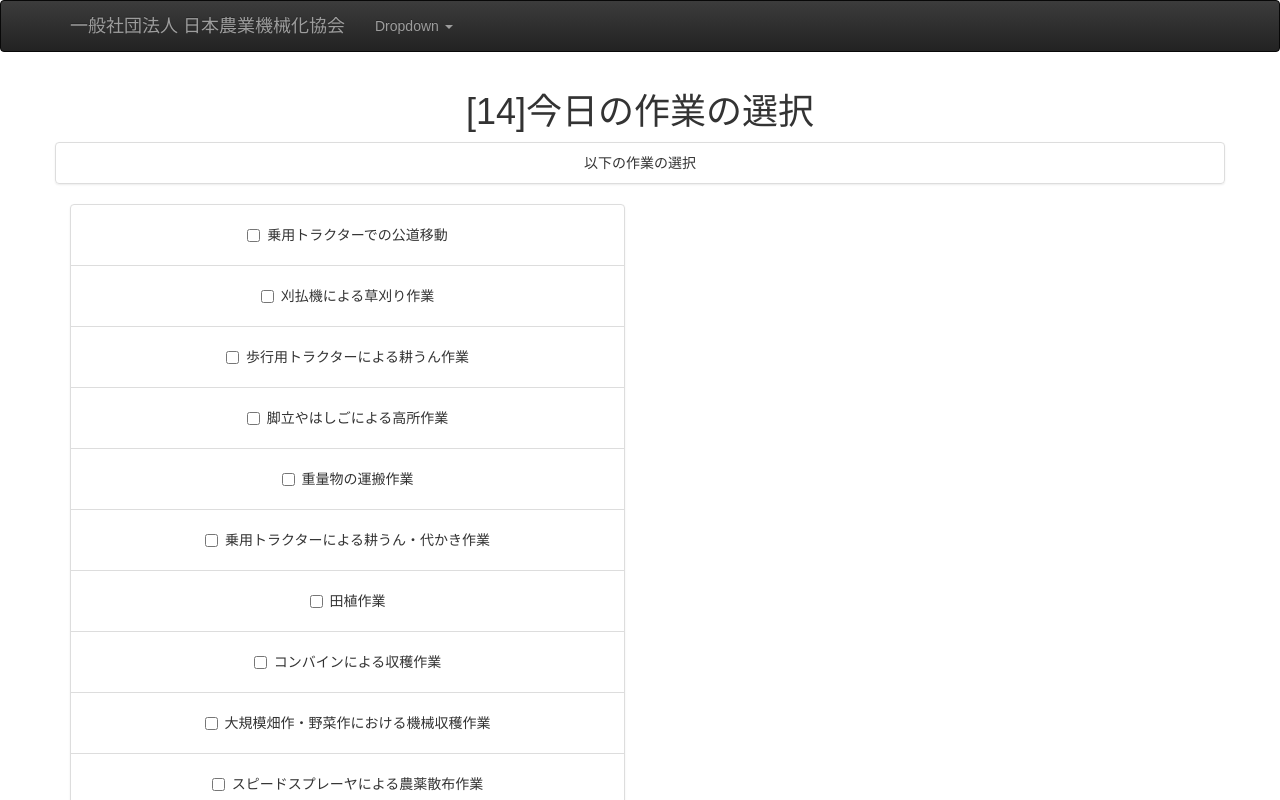
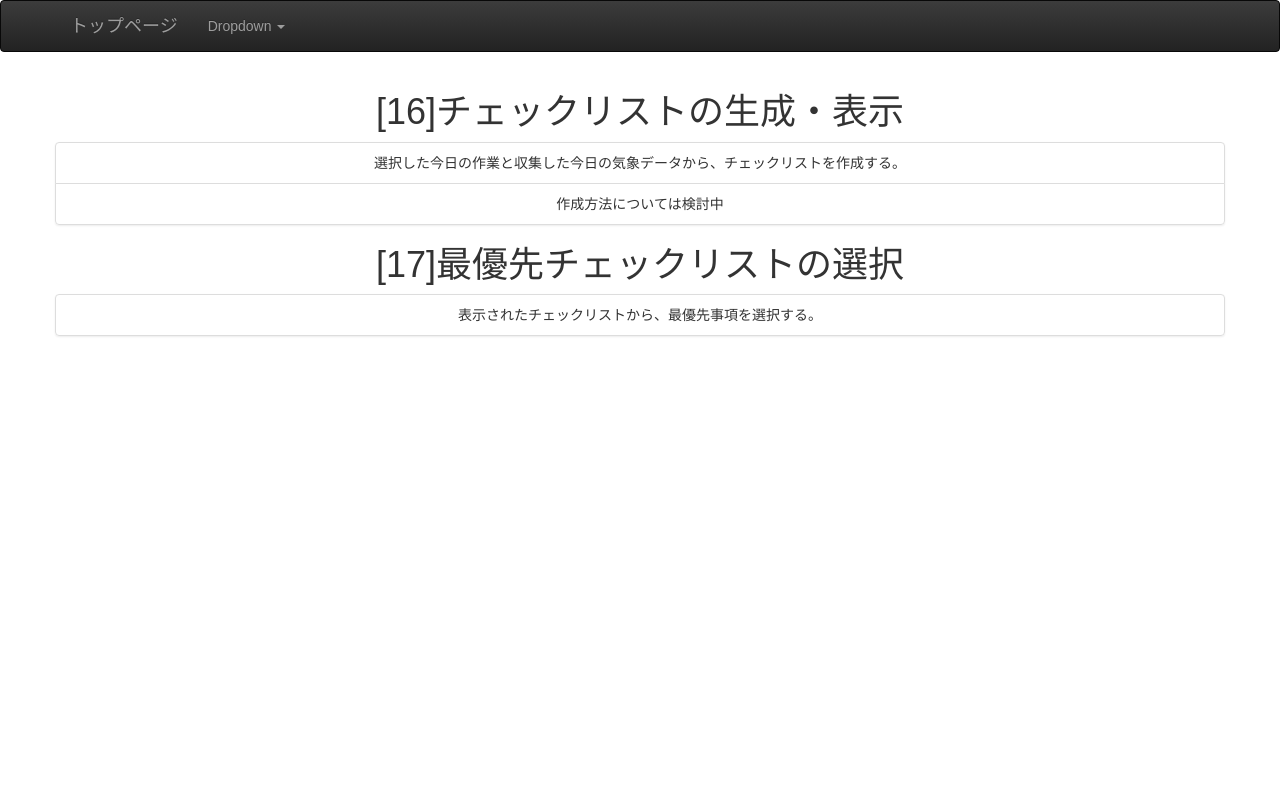
Before and after one commit to ko-aoki/react-template, a React (Create React App) app: page /checkList in a window 1280 px wide. Shown: the top 800 px of the page. Built offline with nearby package versions, Linux system fonts and the light colour scheme.

Commit message:
redux適用

```diff
--- a/package.json
+++ b/package.json
@@ -7,7 +7,10 @@
     "react": "^16.0.0",
     "react-bootstrap": "^0.31.3",
     "react-dom": "^16.0.0",
-    "react-scripts": "1.0.14"
+    "react-redux": "^5.0.6",
+    "react-router-dom": "^4.2.2",
+    "react-scripts": "1.0.14",
+    "redux": "^3.7.2"
   },
   "scripts": {
     "start": "react-scripts start",
--- a/src/App.js
+++ b/src/App.js
@@ -1,13 +1,29 @@
 import React, { Component } from 'react';
+import { render } from 'react-dom'
+import { createStore } from 'redux'
+import { Provider } from 'react-redux'
+import { BrowserRouter as Router, Route } from 'react-router-dom'
+
 import './App.css';
-import SecurityTaskChoice from './components/SecurityTaskChoice'
+import  reducer from './reducers'
+import VisibleSecurityTaskChoice from './containers/VisibleSecurityTaskChoice'
+import VisibleSecurityCheckList from './containers/VisibleSecurityCheckList'
+
+const store = createStore(reducer)
 
 class App extends Component {
   render() {
     return (
-      <div className="App">
-          <SecurityTaskChoice/>
-      </div>
+        <Provider store={store}>
+          <div className="App">
+              <Router>
+                  <div>
+                      <Route path='/top' component={VisibleSecurityTaskChoice} />
+                      <Route path='/checkList' component={VisibleSecurityCheckList} />
+                  </div>
+              </Router>
+          </div>
+        </Provider>
     );
   }
 }
--- /dev/null
+++ b/src/actions/index.js
@@ -0,0 +1,5 @@
+export const taskCheck = (id, checked) => ({
+  type: 'TASK_CHECK',
+  id,
+  checked
+})
--- a/src/components/SecurityCheckList.js
+++ b/src/components/SecurityCheckList.js
@@ -1,63 +1,66 @@
 import React, { Component } from 'react';
-import Button from 'react-bootstrap/lib/Button'
 import Grid from 'react-bootstrap/lib/Grid'
 import Row from 'react-bootstrap/lib/Row'
 import Col from 'react-bootstrap/lib/Col'
-import Checkbox from 'react-bootstrap/lib/Checkbox'
-import { CommonHeader } from '../common/CommonHeader'
+import Nav from 'react-bootstrap/lib/Nav'
+import Navbar from 'react-bootstrap/lib/Navbar'
+import NavDropdown from 'react-bootstrap/lib/NavDropdown'
+import MenuItem from 'react-bootstrap/lib/MenuItem'
 
 export default class SecurityCheckList extends React.Component {
 
     render() {
         return (
+            <div>
+                <Navbar inverse collapseOnSelect>
+                    <Navbar.Header>
+                        <Navbar.Brand>
+                            <a href="#">トップページ</a>
+                        </Navbar.Brand>
+                        <Navbar.Toggle />
+                    </Navbar.Header>
+                    <Navbar.Collapse>
+                        <Nav>
+                            <NavDropdown eventKey={3} title="Dropdown" id="basic-nav-dropdown">
+                                <MenuItem eventKey={3.1}>トップへ</MenuItem>
+                                <MenuItem eventKey={3.2}>ログアウト</MenuItem>
+                            </NavDropdown>
+                        </Nav>
+                    </Navbar.Collapse>
+                </Navbar>
                 <div className="row">
                     <Grid>
                         <Row className="show-grid">
                             <h1>[16]チェックリストの生成・表示</h1>
-                        <ol>
-                            <li>
+                            <ol className="list-group">
+                                <li className="list-group-item">
                                     選択した今日の作業と収集した今日の気象データから、チェックリストを作成する。
                                 </li>
-                            <li>
+                                <li className="list-group-item">
                                     作成方法については検討中
                                 </li>
                             </ol>
                             <h1>[17]最優先チェックリストの選択</h1>
-                        <ol>
-                            <li>
+                            <ol className="list-group">
+                                <li className="list-group-item">
                                     表示されたチェックリストから、最優先事項を選択する。
                                 </li>
                             </ol>
                         </Row>
                         <Row className="show-grid">
-                        <ul>
-                            <li>
-                                <Checkbox>
-                                    チェック項目１
-                                </Checkbox>
+                            <Col md={12}>
+                                {
+                                    this.props.checkList.map(task =>
+                                        <li class="list-group-item" key={task.id}>
+                                            {task.content}
                                         </li>
-                            <li>
-                                <Checkbox>
-                                    チェック項目２
-                                </Checkbox>
-                            </li>
-                            <li>
-                                <Checkbox>
-                                    チェック項目３
-                                </Checkbox>
-                            </li>
-                        </ul>
-                    </Row>
-                    <Row className="show-grid">
-                        <Col md={6}>
-                            <Button bsStyle='warning' bsSize='lg' href='/security/weatherData'>戻る</Button>
-                        </Col>
-                        <Col md={6}>
-                            <Button bsStyle='info' bsSize='lg' href='/security/accidentCase'>次へ</Button>
+                                    )
+                                }
                             </Col>
                         </Row>
                     </Grid>
                 </div>
+            </div>
         )
     }
 }
--- a/src/components/SecurityTaskChoice.js
+++ b/src/components/SecurityTaskChoice.js
@@ -8,98 +8,13 @@ import Nav from 'react-bootstrap/lib/Nav'
 import Navbar from 'react-bootstrap/lib/Navbar'
 import NavDropdown from 'react-bootstrap/lib/NavDropdown'
 import MenuItem from 'react-bootstrap/lib/MenuItem'
-
-const securityTodayTaskList = [
-    {
-        id: '01',
-        content: '乗用トラクターでの公道移動',
-        checked: false
-    },
-    {
-        id: '02',
-        content: '刈払機による草刈り作業',
-        checked: false
-    },
-    {
-        id: '03',
-        content: '歩行用トラクターによる耕うん作業',
-        checked: false
-    },
-    {
-        id: '04',
-        content: '脚立やはしごによる高所作業',
-        checked: false
-    },
-    {
-        id: '05',
-        content: '重量物の運搬作業',
-        checked: false
-    },
-    {
-        id: '06',
-        content: '乗用トラクターによる耕うん・代かき作業',
-        checked: false
-    },
-    {
-        id: '07',
-        content: '田植作業',
-        checked: false
-    },
-    {
-        id: '08',
-        content: 'コンバインによる収穫作業',
-        checked: false
-    },
-    {
-        id: '09',
-        content: '大規模畑作・野菜作における機械収穫作業',
-        checked: false
-    },
-    {
-        id: '10',
-        content: 'スピードスプレーヤによる農薬散布作業',
-        checked: false
-    },
-    {
-        id: '11',
-        content: 'モノレールによる作業',
-        checked: false
-    },
-    {
-        id: '12',
-        content: '牧草収穫作業',
-        checked: false
-    },
-    {
-        id: '13',
-        content: '牛の管理作業',
-        checked: false
-    }
-]
+import {taskCheck} from  '../actions'
 
 class SecurityTaskChoice extends React.Component
 {
 
     constructor(props) {
         super(props)
-        this.state =  {
-            securityTodayTaskList: securityTodayTaskList
-        }
-    }
-
-    checkTask(e) {
-
-        const selected = securityTodayTaskList.filter(
-            function (elm) {
-                return 'task' + elm.id === e.target.name
-            }
-        )
-        selected[0].checked = e.target.checked
-        this.setState(
-            {
-                securityTodayTaskList: securityTodayTaskList
-            }
-        )
     }
 
     render() {
@@ -108,14 +23,14 @@ class SecurityTaskChoice extends React.Component
                 <Navbar inverse collapseOnSelect>
                     <Navbar.Header>
                         <Navbar.Brand>
-                            <a href="#">一般社団法人 日本農業機械化協会</a>
+                            <a href="#">トップページ</a>
                         </Navbar.Brand>
                         <Navbar.Toggle />
                     </Navbar.Header>
                     <Navbar.Collapse>
                         <Nav>
                             <NavDropdown eventKey={3} title="Dropdown" id="basic-nav-dropdown">
-                                <MenuItem eventKey={3.1}><a href="/">トップへ</a></MenuItem>
+                                <MenuItem eventKey={3.1}>トップへ</MenuItem>
                                 <MenuItem eventKey={3.2}>ログアウト</MenuItem>
                             </NavDropdown>
                         </Nav>
@@ -125,19 +40,20 @@ class SecurityTaskChoice extends React.Component
                     <Grid>
                         <Row className="show-grid">
                             <h1>[14]今日の作業の選択</h1>
-                            <ol class="list-group">
-                                <li class="list-group-item">
+                            <ol className="list-group">
+                                <li className="list-group-item">
                                     以下の作業の選択
                                 </li>
                             </ol>
                         </Row>
                         <Row className="show-grid">
                             <Col md={6}>
-                                <ul class="list-group">
+                                <ul className="list-group">
                                     {
-                                        this.state.securityTodayTaskList.map(task =>
-                                            <li class="list-group-item" key={task.id}>
-                                                <Checkbox name={'task' + task.id} check={task.checked} onClick={(e) => this.checkTask(e)}>
+                                        this.props.securityTodayTaskList.map(task =>
+                                            <li className="list-group-item" key={task.id}>
+                                                <Checkbox name={'task' + task.id} check={task.checked}
+                                                          onClick={() => this.props.onCheckClick(task.id, !task.checked)} >
                                                     {task.content}
                                                 </Checkbox>
                                             </li>
@@ -147,13 +63,11 @@ class SecurityTaskChoice extends React.Component
                             </Col>
                             <Col md={6}>
                                 {
-                                    this.state.securityTodayTaskList
-                                        .filter((elm) => elm.checked === true)
-                                        .map(task =>
+                                    this.props.securityTodayTaskList.filter(
+                                        (task) => task.checked === true
+                                    ).map(task =>
                                         <li class="list-group-item" key={task.id}>
-                                            <span>
                                                 {task.content}
-                                            </span>
                                         </li>
                                     )
                                 }
@@ -161,10 +75,10 @@ class SecurityTaskChoice extends React.Component
                         </Row>
                         <Row className="show-grid">
                             <Col md={6}>
-                                <Button bsStyle='warning' bsSize='lg' href='/security/top'>戻る</Button>
+                                <Button bsStyle='warning' bsSize='lg' href='/'>戻る</Button>
                             </Col>
                             <Col md={6}>
-                                <Button bsStyle='info' bsSize='lg' href='/security/weatherData'>次へ</Button>
+                                <Button bsStyle='info' bsSize='lg' href='./checkList'>次へ</Button>
                             </Col>
                         </Row>
                     </Grid>
--- /dev/null
+++ b/src/containers/VisibleSecurityCheckList.js
@@ -0,0 +1,17 @@
+import { connect } from 'react-redux'
+import { taskCheck } from '../actions'
+import SecurityCheckList from '../components/SecurityCheckList'
+
+const getVisibleSecurityCheckList = (securityCheckList) => {
+  return securityCheckList.filter(t => t.checked === true)
+}
+
+const mapStateToProps = (state) => ({
+  checkList: getVisibleSecurityCheckList(state.securityTodayTaskList)
+})
+
+const VisibleSecurityCheckList = connect(
+  mapStateToProps
+)(SecurityCheckList)
+
+export default VisibleSecurityCheckList
--- /dev/null
+++ b/src/containers/VisibleSecurityTaskChoice.js
@@ -0,0 +1,18 @@
+import { connect } from 'react-redux'
+import { taskCheck } from '../actions'
+import SecurityTaskChoice from '../components/SecurityTaskChoice'
+
+const mapStateToProps = (state) => ({
+    securityTodayTaskList: state.securityTodayTaskList
+})
+
+const mapDispatchToProps = {
+  onCheckClick: taskCheck
+}
+
+const VisibleSecurityTaskChoice = connect(
+  mapStateToProps,
+  mapDispatchToProps
+)(SecurityTaskChoice)
+
+export default VisibleSecurityTaskChoice
--- /dev/null
+++ b/src/reducers/index.js
@@ -0,0 +1,12 @@
+import { combineReducers } from 'redux'
+import securityTodayTaskList from './securityTodayTaskList'
+import securityCheckList from './securityCheckList'
+// import visibilityFilter from './visibilityFilter'
+
+const reducer = combineReducers({
+  securityTodayTaskList,
+    securityCheckList
+//  visibilityFilter
+})
+
+export default reducer
--- /dev/null
+++ b/src/reducers/securityCheckList.js
@@ -0,0 +1,8 @@
+const securityCheckList = (state=[], action) => {
+    switch (action.type) {
+        default:
+            return state
+    }
+}
+
+export default securityCheckList
--- /dev/null
+++ b/src/reducers/securityTodayTaskList.js
@@ -0,0 +1,85 @@
+import {updateObject, updateItemInArray} from '../common/UpdateUtil.js'
+
+// セキュリティ 今日のタスクリスト
+const initialSecurityTodayTaskList = [
+    {
+        id: '01',
+        content: '乗用トラクターでの公道移動',
+        checked: false
+    },
+    {
+        id: '02',
+        content: '刈払機による草刈り作業',
+        checked: false
+    },
+    {
+        id: '03',
+        content: '歩行用トラクターによる耕うん作業',
+        checked: false
+    },
+    {
+        id: '04',
+        content: '脚立やはしごによる高所作業',
+        checked: false
+    },
+    {
+        id: '05',
+        content: '重量物の運搬作業',
+        checked: false
+    },
+    {
+        id: '06',
+        content: '乗用トラクターによる耕うん・代かき作業',
+        checked: false
+    },
+    {
+        id: '07',
+        content: '田植作業',
+        checked: false
+    },
+    {
+        id: '08',
+        content: 'コンバインによる収穫作業',
+        checked: false
+    },
+    {
+        id: '09',
+        content: '大規模畑作・野菜作における機械収穫作業',
+        checked: false
+    },
+    {
+        id: '10',
+        content: 'スピードスプレーヤによる農薬散布作業',
+        checked: false
+    },
+    {
+        id: '11',
+        content: 'モノレールによる作業',
+        checked: false
+    },
+    {
+        id: '12',
+        content: '牧草収穫作業',
+        checked: false
+    },
+    {
+        id: '13',
+        content: '牛の管理作業',
+        checked: false
+    }
+]
+
+const securityTodayTaskList = (state = initialSecurityTodayTaskList, action) => {
+    switch (action.type) {
+        case 'TASK_CHECK':
+            const callback = function(task){
+                task.checked = action.checked
+                return task
+            }
+            return updateItemInArray(state, action.id, callback)
+        default:
+            return state
+    }
+}
+
+export default securityTodayTaskList
```
Also changed, not shown: src/common/UpdateUtil.js (added, +21 -0 lines). Lines whose indentation alone changed are shown as unchanged.
